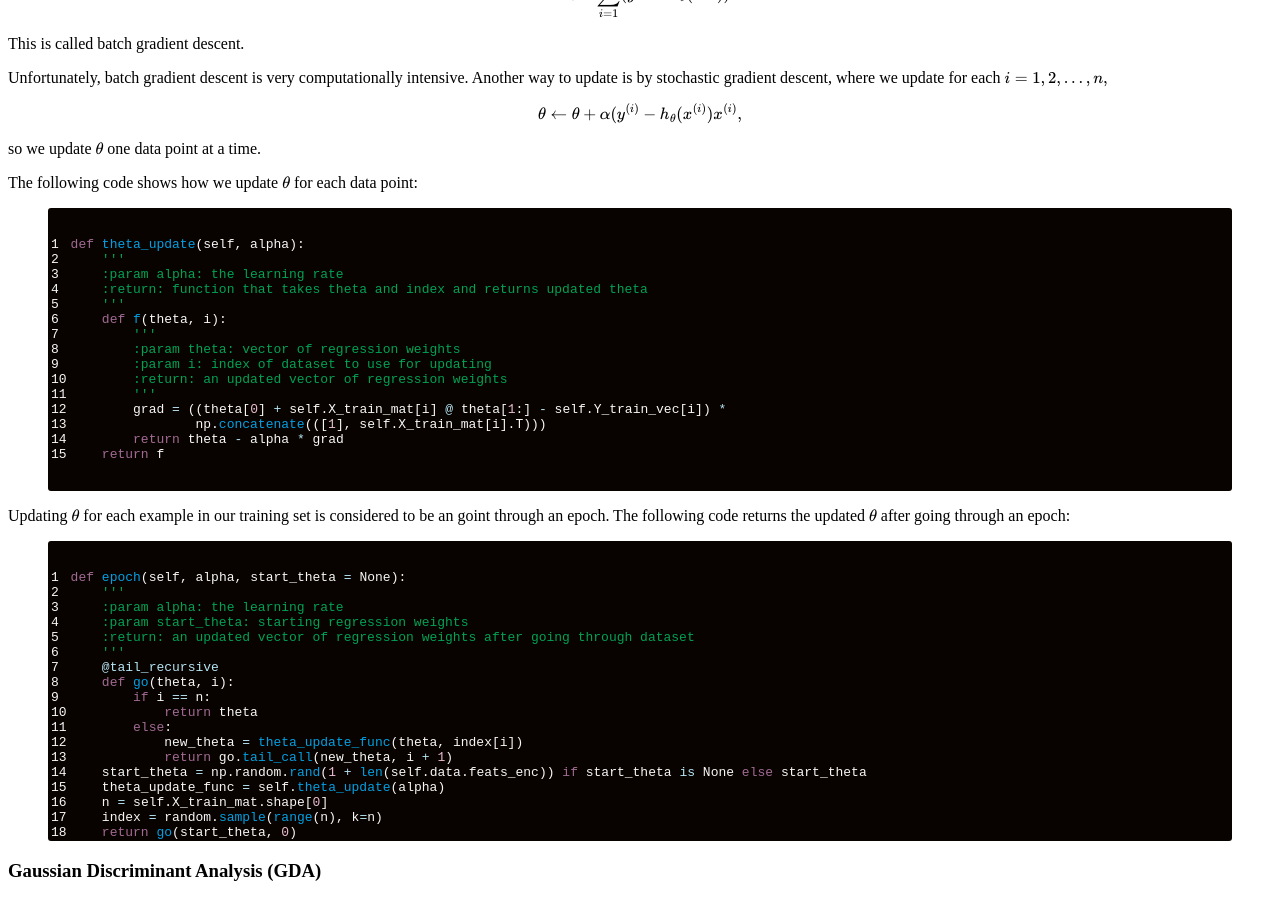
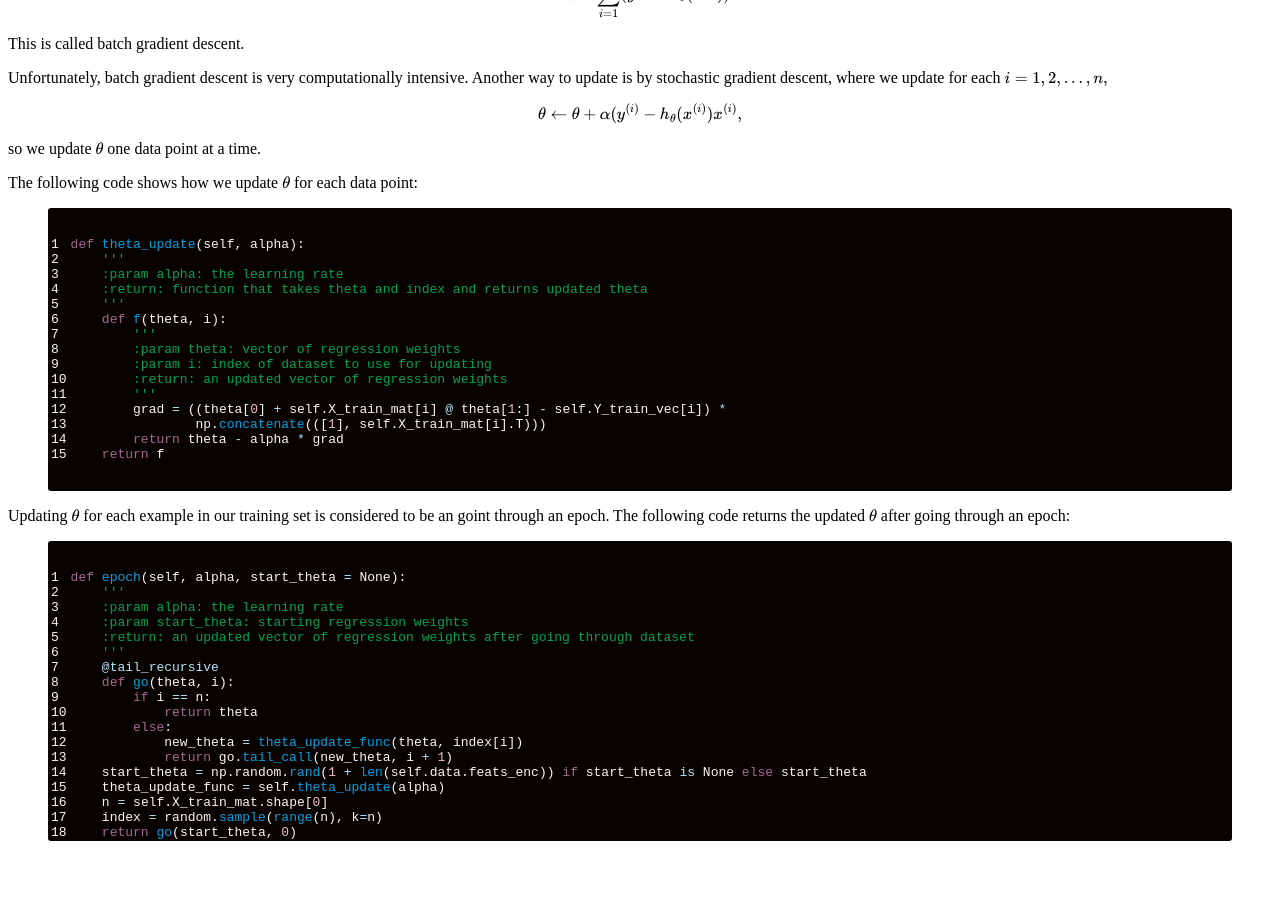
Before and after one commit to CategorIAN/categorian.github.io, a Jekyll site: the page built from projects/msu/m_508/linear_regression.md, in a window 1280 px wide and 900 px high, scrolled down 810 px. Built offline with Jekyll 4.4.1, drawn with Linux system fonts in a browser that asks for light colours; formulas are drawn with MathJax 3; after the commit the page ends 1667 px from its top, so only the background shows below that.

Commit message:
Update linear_regression.md

```diff
--- a/projects/msu/m_508/linear_regression.md
+++ b/projects/msu/m_508/linear_regression.md
@@ -100,4 +100,3 @@ def epoch(self, alpha, start_theta = None):
     return go(start_theta, 0)
 {%endhighlight%}
 </p>
-<h3>Gaussian Discriminant Analysis (GDA)</h3>
```
